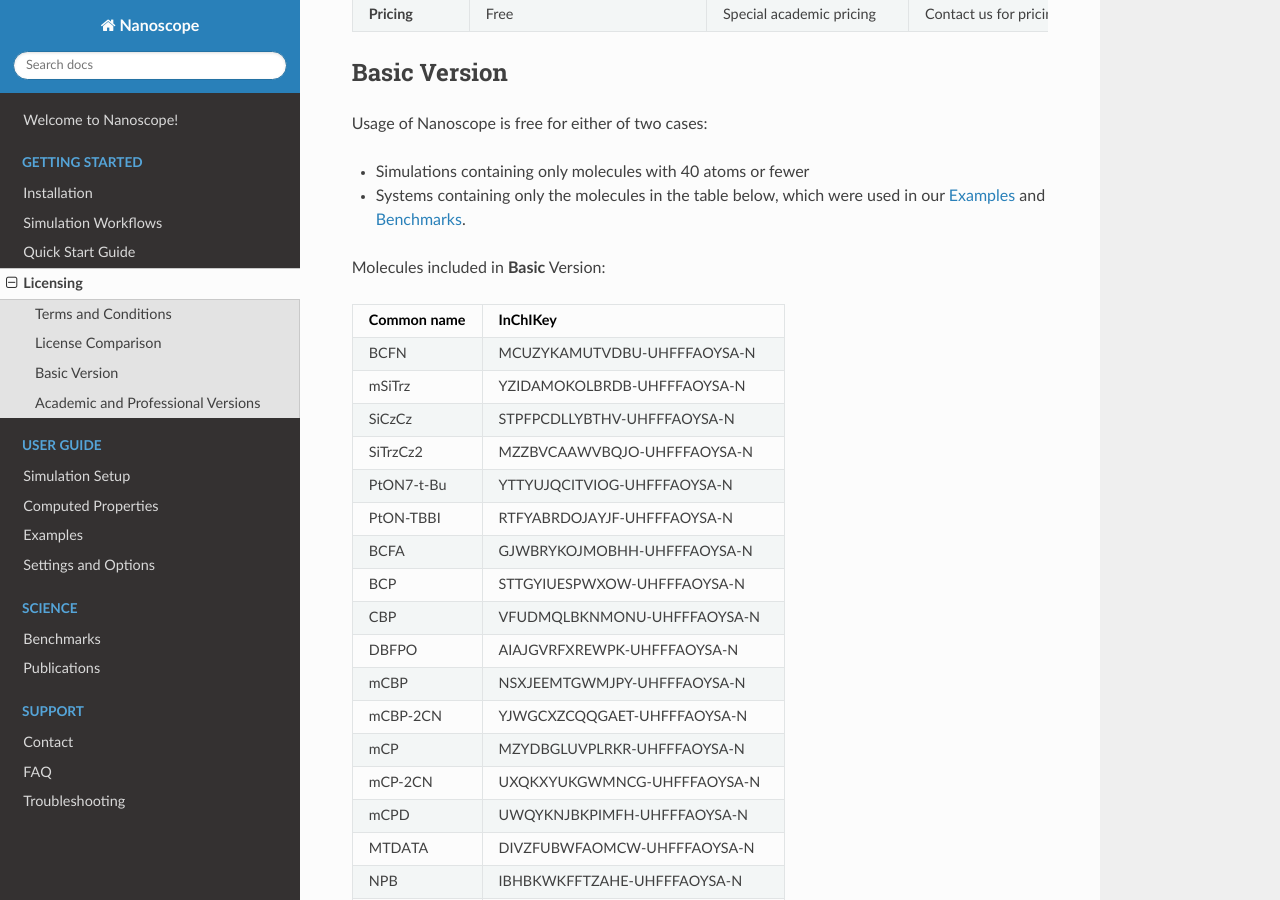
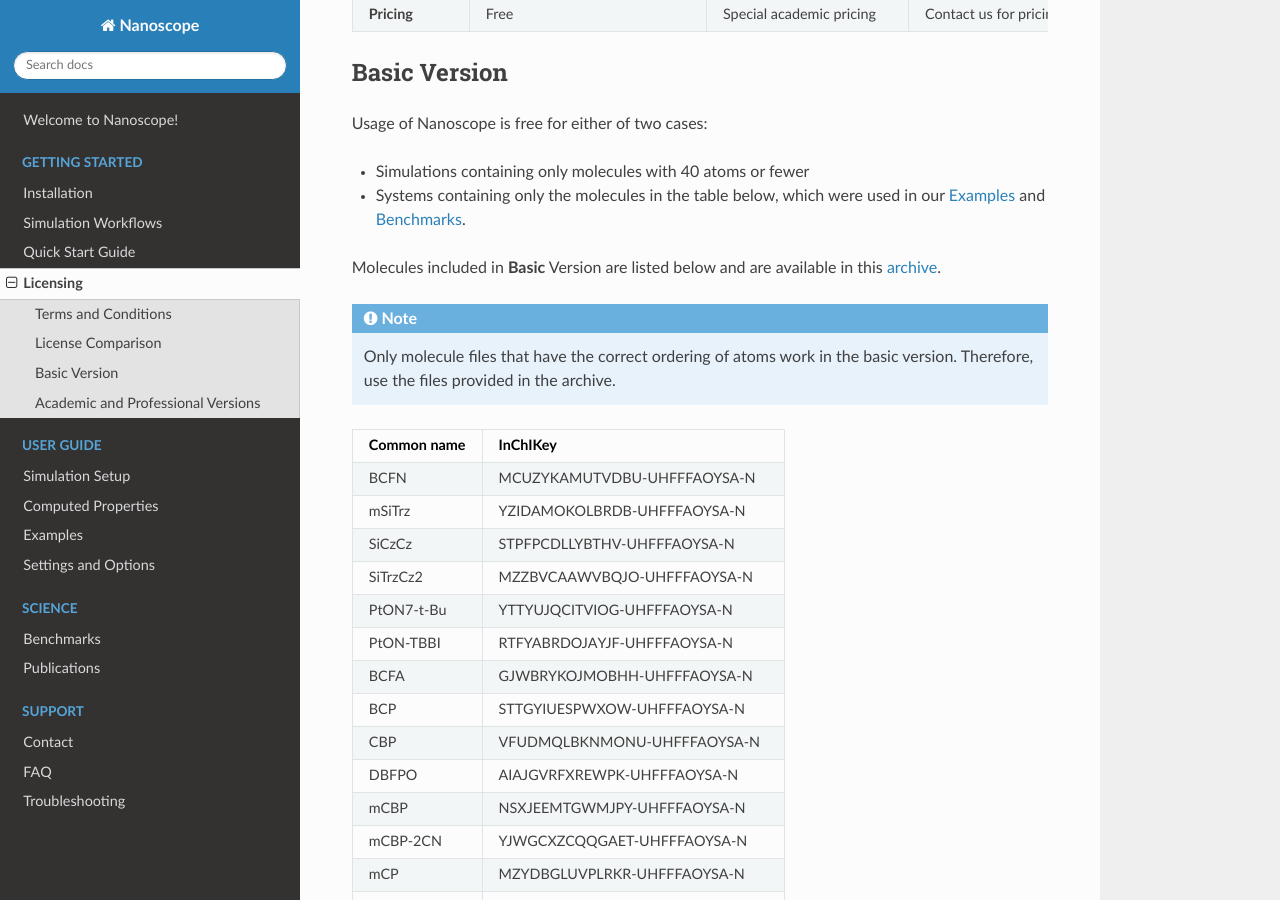
Before and after one commit to NanomatchGmbH/nanoscope-docs, a Sphinx documentation site: the page built from docs/source/getting_started/licensing.rst, in a window 1280 px wide and 900 px high, scrolled down 535 px. Built offline with Sphinx 7.4.7 and the Read the Docs theme 3.1.0, drawn with Linux system fonts in a browser that asks for light colours.

Commit message:
Gs licensing molfiles (#23)
* added files for DL

* fixed warning

---------

Co-authored-by: Tobias Neumann <tobias.neumann@nanomatch.com>
Co-authored-by: Artem Fediai <artem.fediai@nanomatch.com>

```diff
--- a/docs/source/getting_started/licensing.rst
+++ b/docs/source/getting_started/licensing.rst
@@ -55,7 +55,12 @@
 - Simulations containing only molecules with 40 atoms or fewer
 - Systems containing only the molecules in the table below, which were used in our :ref:`user_guide_examples` and :ref:`science_benchmarks`.
 
-Molecules included in **Basic** Version:
+Molecules included in **Basic** Version are listed below and are available in this `archive </_static/getting_started/licensing/nanoscope_included_molecules.zip>`_.
+
+.. note:: Only molecule files that have the correct ordering of atoms work in the basic version. Therefore, use the files provided in the archive.
+
+
+.. ToDo: include drawings of each molecule in the table.
 
 =============  ======================================
 Common name    InChIKey
```
Also changed, not shown: 1 other file.
